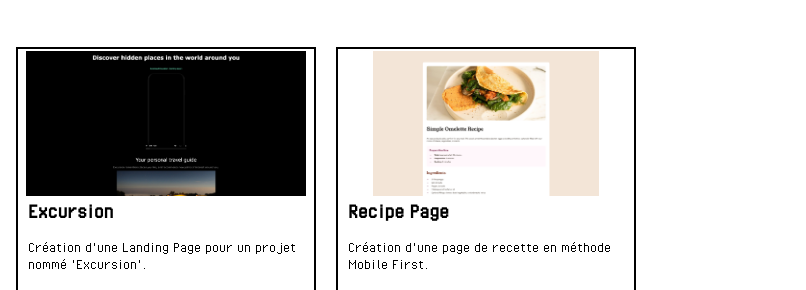
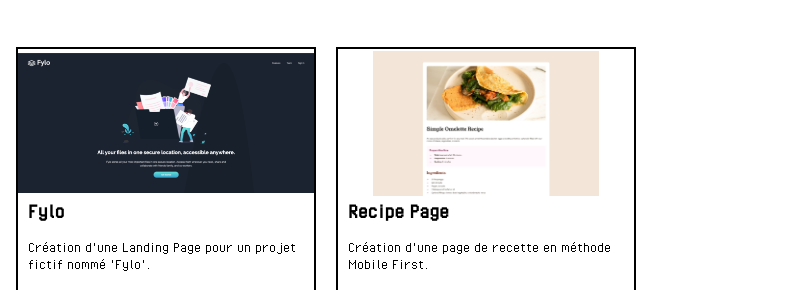
Before and after one commit to emmanuelRitzler/Portfolio, a plain HTML site: page projets.html in a window 1280 px wide. Shown: the part 388-678 px from the top of the page, 474-1280 px from the left. Drawn offline with Linux system fonts and the light colour scheme.

Commit message:
Add project Fylo to Projects

```diff
--- a/projets.html
+++ b/projets.html
@@ -64,12 +64,12 @@
                 </div>
             </div>
             <div class="project-2">
-                <img src="Images/Screenshot 2024-01-09 10.55.09.png" alt="Screenshot page Excursion" aria-label="Screenshot page Excursion">
-                <h3>Excursion</h3>
-                <p>Création d'une Landing Page pour un projet nommé 'Excursion'.</p>
+                <img src="Images/Capture d’écran 2024-02-23 à 22.59.46.png" alt="Screenshot page Fylo" aria-label="Screenshot page Fylo">
+                <h3>Fylo</h3>
+                <p>Création d'une Landing Page pour un projet fictif nommé 'Fylo'.</p>
                 <div class="code-preview-grid">
-                    <a href="https://github.com/emmanuelRitzler/Excursion" target="_blank" class="btn-code">CODE</a>
-                    <a href="https://emmanuelritzler.github.io/Excursion/" target="_blank" class="btn-preview">APERÇU</a>
+                    <a href="https://github.com/emmanuelRitzler/fylo-landing-page" target="_blank" class="btn-code">CODE</a>
+                    <a href="https://emmanuelritzler.github.io/fylo-landing-page/" target="_blank" class="btn-preview">APERÇU</a>
                 </div>
             </div>
             <div class="project-3">
```
Also changed, not shown: Images/Capture d’écran 2024-02-23 à 22.59.46.png (added), 1 other file.
